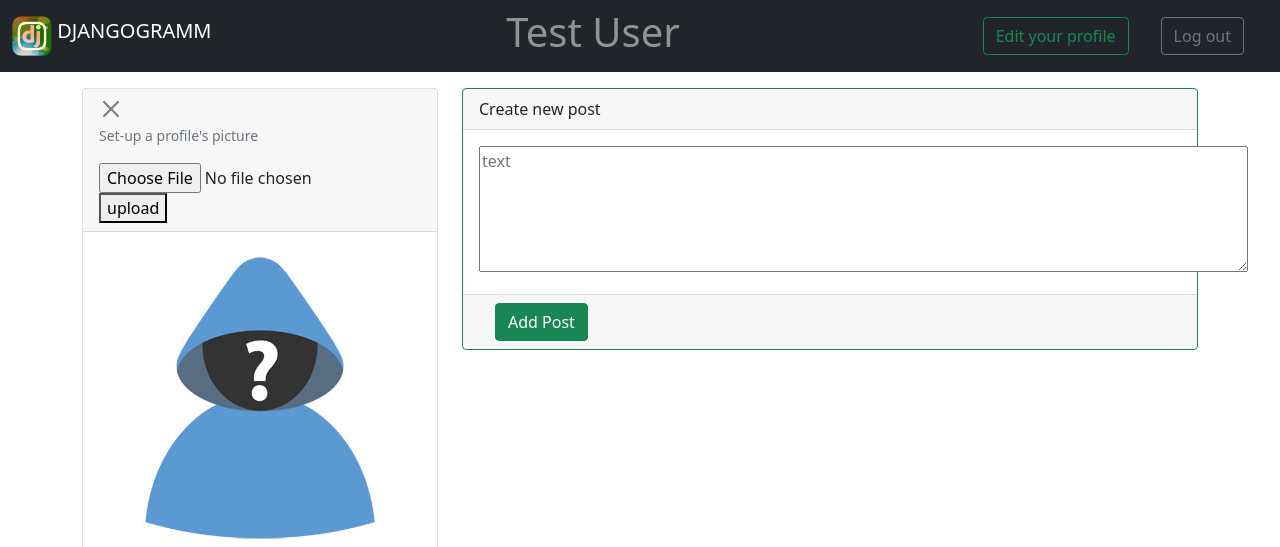
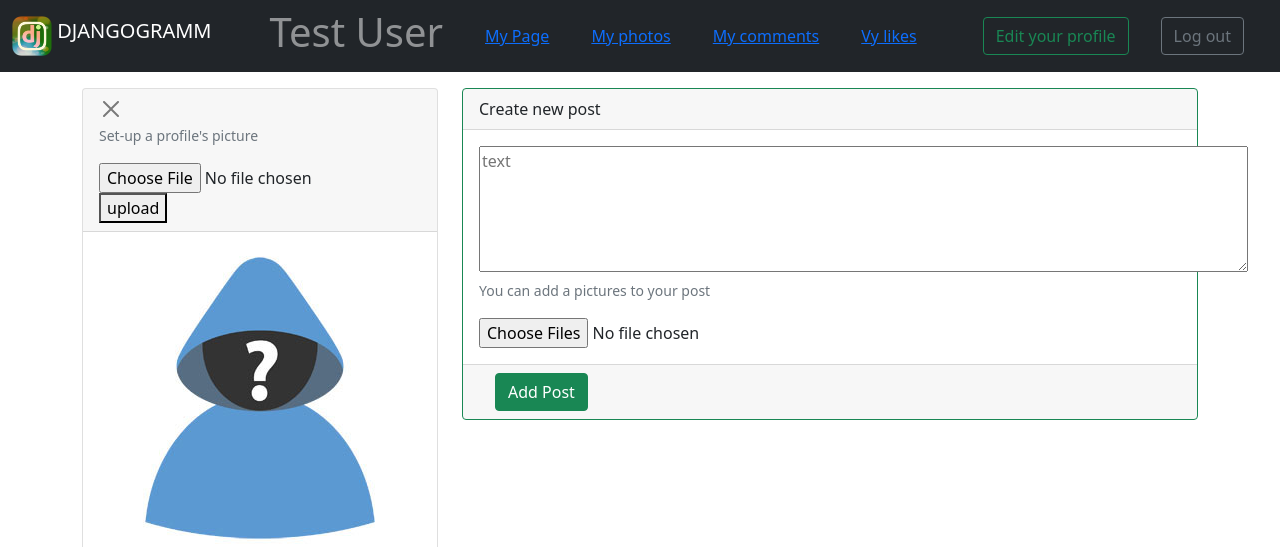
Before and after one commit to KotikWolszebnik/Djangogram-Training-Project-, a Django app: page /wall/1000000001/ in a window 1280 px wide. Shown: the top 547 px of the page. Run offline with Django 3.2, Linux system fonts and the light colour scheme; a user stored in the database is signed in; data comes from the database, SQL or seed files in the repository; both versions use the stored data as it was after the commit; some libraries are stand-ins or nearby versions.

Commit message:
Add images to post feature added

```diff
--- a/DjangoGramm/djangogramm/templates/inc/_header.html
+++ b/DjangoGramm/djangogramm/templates/inc/_header.html
@@ -11,16 +11,25 @@
             {% endblock title %}
         </h1>
         {% block buttons %}
+            {% if request.user.is_authenticated %}
+                <a href="/wall/{{ request.user.pk }}/">
+                My Page
+                {% if request.user.avatar %}
+                    <img src="{{ request.user.avatar.picture_itself.url }}" alt="" width="40"
+                        height="40" class="d-inline-block align-top">
+                {% endif %}
+                </a>
+                <a href="">My photos</a>
+                <a href="">My comments</a>
+                <a href="">Vy likes</a>
             <div class="d-inline-flex p-2 justify-content-end">
-                {% if request.user.is_authenticated %}
-                    {{ account.avatar }}
                     {% include 'inc/_edit_profile_button.html' %}
                     {% include 'inc/_logout_button.html' %}
                 {% else %}
                     {% include 'inc/_login_button.html' %}
                     {% include 'inc/_registration_button.html' %}
                 {% endif %}
-            <div>
+            </div>
         {% endblock buttons %}
     </div>
 </nav>
--- a/DjangoGramm/djangogramm/templates/inc/_postmaking.html
+++ b/DjangoGramm/djangogramm/templates/inc/_postmaking.html
@@ -1,14 +1,24 @@
 <div class="card border-success mb-3">
+
     <div class="card-header">
         Create new post
     </div>
+
     <div class="card-body">
-        <form action="/post/" method="POST">
+        <form action="/post/" method="POST" enctype="multipart/form-data">
             {% csrf_token %}
-            <textarea required name="text" cols="81" rows="5" placeholder="text"></textarea>
+            <textarea required name="text" cols="81" rows="5"
+                placeholder="text"></textarea>
+            <p class="card-text">
+                <small class="text-muted">
+                    You can add a pictures to your post
+                </small>
+            </p>
+            <input multiple type="file" accept="image/*" name="pictures">
     </div>
     <div class="card-footer">
         <button class="btn btn-success mx-3" type="submit">Add Post</button>
         </form>
     </div>
+
 </div>
--- a/DjangoGramm/djangogramm/views.py
+++ b/DjangoGramm/djangogramm/views.py
@@ -52,11 +52,18 @@ def show_wall(request, account_id: int):
 def post(request):
     if request.user.is_authenticated:
         if request.method == 'POST':
-            Post(
+            post = Post.objects.create(
                 id=None,
                 author=request.user,
                 text=request.POST.get('text'),
-            ).save()
+            )
+            post.save()
+            for picture in request.FILES.getlist('pictures'):
+                Picture(
+                    picture_itself=picture,
+                    uploader=request.user,
+                    post=post,
+                ).save()
             return redirect(f'/wall/{request.user.pk}/')
     return render(request, 'wall.html')
 
```
Also changed, not shown: DjangoGramm/djangogramm/templates/inc/_post.html (+8 -1 lines), DjangoGramm/db.sqlite3.
